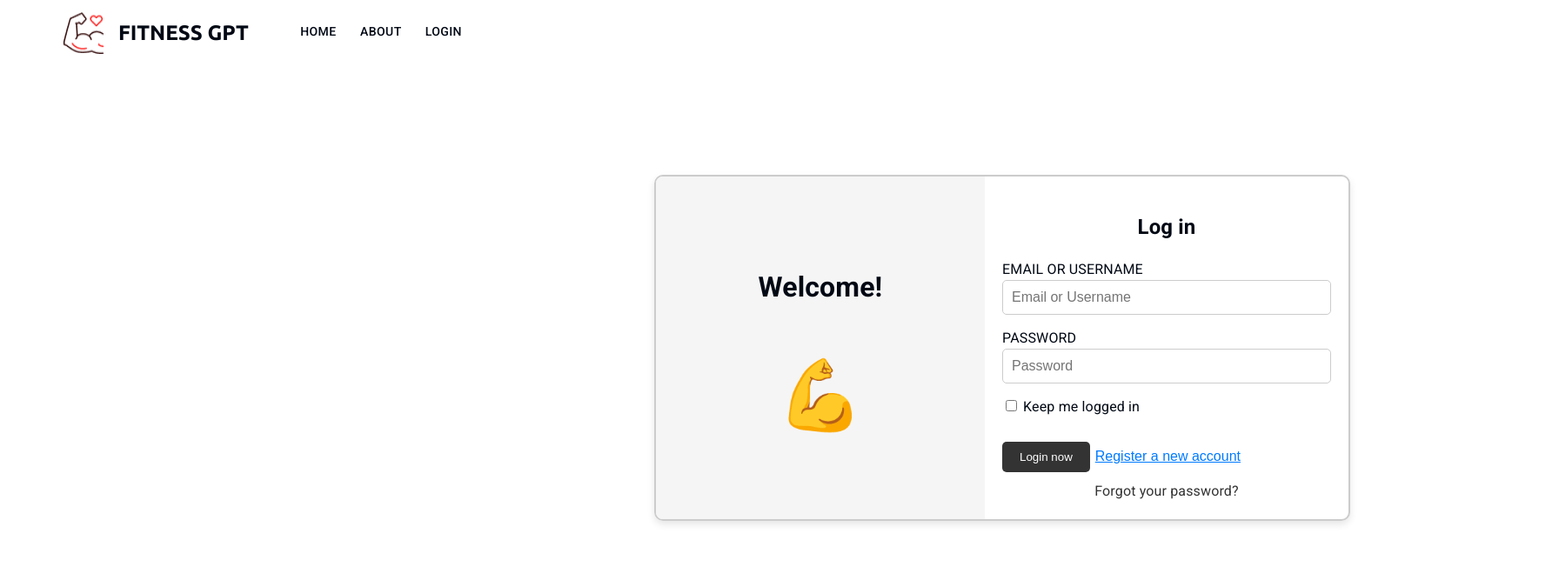
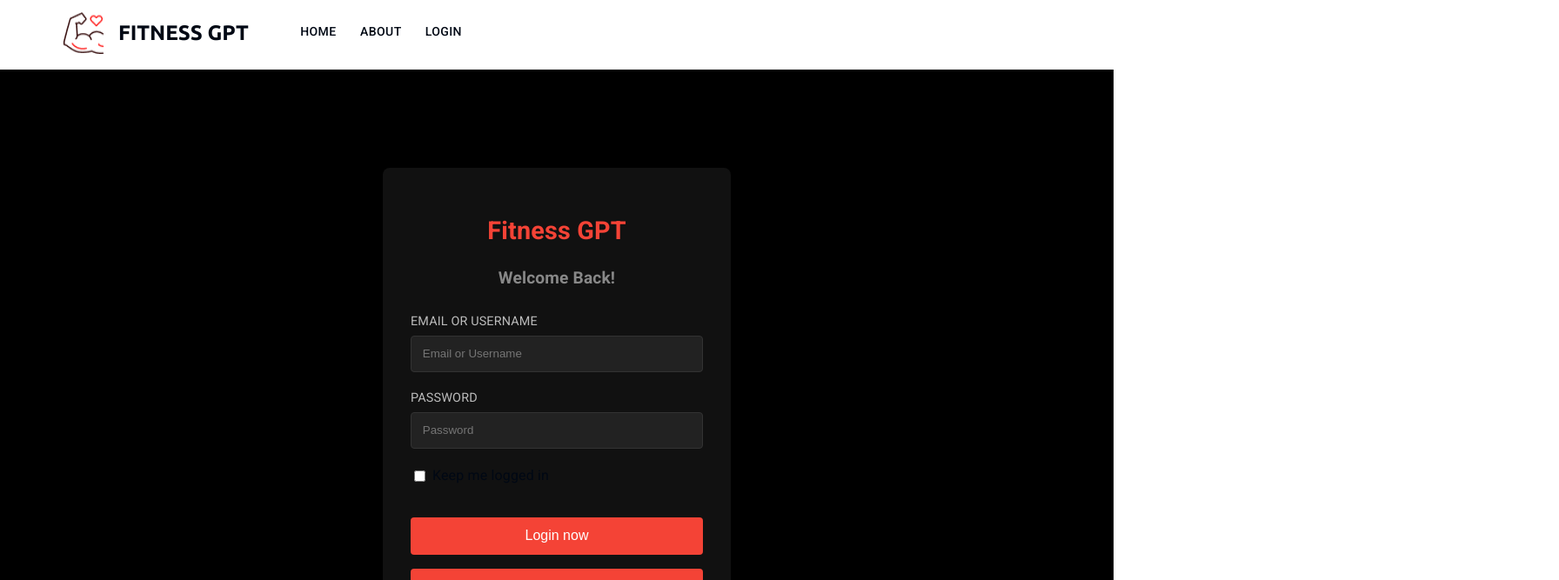
Before and after one commit to Minghao1999/Fitness_GPT, a React (Vite) app in the folder frontend/: page /login in a window 1280 px wide. Shown: the top 667 px of the page at 87% size, 1792 px wide, since content can reach past the window. Built offline with nearby package versions, Linux system fonts and the light colour scheme.

Commit message:
change login and register page UI

```diff
--- a/frontend/src/Pages/Login.tsx
+++ b/frontend/src/Pages/Login.tsx
@@ -1,39 +1,37 @@
-import React, {useState, ChangeEvent, FormEvent} from 'react';
+import React, { useState, ChangeEvent, FormEvent } from 'react';
 import './Styles/Login.css';
-import {loginUser} from "../services/authServices.tsx";
+import { loginUser } from "../services/authServices.tsx";
 
 const Login: React.FC = () => {
     const [email, setEmail] = useState<string>('');
     const [password, setPassword] = useState<string>('');
-    const [errorMessage, setErrorMessage] = useState<String>('')
-    const [successMessage, setSuccessMessage] = useState<String>('')
+    const [errorMessage, setErrorMessage] = useState<string>('');
+    const [successMessage, setSuccessMessage] = useState<string>('');
 
-    const handleLogin =async (e: FormEvent) => {
+    const handleLogin = async (e: FormEvent) => {
         e.preventDefault();
-        try{
-            const token = await loginUser(email, password)
-            setSuccessMessage('Login successful!')
-            setErrorMessage('')
-            localStorage.setItem('token', token)
-            window.location.href = '/common'
-        }catch (error){
-            setErrorMessage('Login failed. Please check your credentials.')
-            console.log('Login error:', error)
+        try {
+            const token = await loginUser(email, password);
+            setSuccessMessage('Login successful!');
+            setErrorMessage('');
+            localStorage.setItem('token', token);
+            window.location.href = '/common';
+        } catch (error) {
+            setErrorMessage('Login failed. Please check your credentials.');
+            console.log('Login error:', error);
         }
     };
 
     return (
-        <div className="login-page-wrapper">
-            <div className="login-page">
-                <div className="login-left">
-                    <h1>Welcome!</h1>
-                    <div className="smiley-face">💪</div>
+        <div className="login-container">
+            <div className="login-box">
+                <div className="login-header">
+                    <h1>Fitness GPT</h1>
+                    <h2>Welcome Back!</h2>
                 </div>
-                <div className="login-right">
-                    <h2>Log in</h2>
-                    {errorMessage && <p>{errorMessage}</p>}
-                    {successMessage && <p>{successMessage}</p>}
-                    <form onSubmit={handleLogin}>
+                {errorMessage && <p className="error-message">{errorMessage}</p>}
+                {successMessage && <p className="success-message">{successMessage}</p>}
+                <form onSubmit={handleLogin} className="login-form">
                     <div className="form-group">
                         <label>EMAIL OR USERNAME</label>
                         <input
@@ -54,18 +52,21 @@ const Login: React.FC = () => {
                             required
                         />
                     </div>
-                        <div className="form-group">
-                            <input type="checkbox"/> Keep me logged in
+                    <div className="form-group checkbox-group">
+                        <input type="checkbox" /> Keep me logged in
                     </div>
                     <button type="submit" className="login-button">Login now</button>
-                        <button className="register2-button" onClick={() => window.location.href = '/register'}>
+                    <button
+                        type="button"
+                        className="register-button"
+                        onClick={() => (window.location.href = '/register')}
+                    >
                         Register a new account
                     </button>
                 </form>
                 <a href="#" className="forgot-password">Forgot your password?</a>
             </div>
         </div>
-        </div>
     );
 };
 
--- a/frontend/src/Pages/Register.tsx
+++ b/frontend/src/Pages/Register.tsx
@@ -1,5 +1,5 @@
-import React, {useState, ChangeEvent, FormEvent} from 'react';
-import {registerUser} from '../services/authServices.tsx'
+import React, { useState, ChangeEvent, FormEvent } from 'react';
+import { registerUser } from '../services/authServices.tsx';
 import './Styles/Register.css';
 
 const Register: React.FC = () => {
@@ -7,36 +7,34 @@ const Register: React.FC = () => {
     const [email, setEmail] = useState<string>('');
     const [password, setPassword] = useState<string>('');
     const [phone, setPhone] = useState<string>('');
-    const [message, setMessage] = useState<string>('')
+    const [message, setMessage] = useState<string>('');
 
-    const handleRegister =async (e: FormEvent) => {
+    const handleRegister = async (e: FormEvent) => {
         e.preventDefault();
-        try{
+        try {
             const data = await registerUser({
                 username,
                 email,
                 password,
                 phone
-            })
-            setMessage('Registration successful!')
-            console.log('Registration user data:', data)
-        }catch (error){
-            setMessage('Registration failed. Try again')
+            });
+            setMessage('Registration successful!');
+            console.log('Registration user data:', data);
+        } catch (error) {
+            setMessage('Registration failed. Try again');
         }
         console.log('Username:', username, 'Email:', email, 'Phone:', phone, 'Password:', password);
     };
 
     return (
-        <div className="register-page-wrapper">
-            <div className="register-page">
-                <div className="register-left">
-                    <h1>Join Us!</h1>
-                    <div className="smiley-face">😊</div>
+        <div className="register-container">
+            <div className="register-box">
+                <div className="register-header">
+                    <h1>Fitness GPT</h1>
+                    <h2>Join Us Today!</h2>
                 </div>
-                <div className="register-right">
-                    <h2>Register</h2>
-                    {message && <p className="message">{message}</p> }
-                    <form onSubmit={handleRegister}>
+                {message && <p className="message">{message}</p>}
+                <form onSubmit={handleRegister} className="register-form">
                     <div className="form-group">
                         <label>USERNAME</label>
                         <input
@@ -81,8 +79,8 @@ const Register: React.FC = () => {
                 </form>
             </div>
         </div>
-        </div>
     );
 };
 
+
 export {Register};
--- a/frontend/src/Pages/Styles/Login.css
+++ b/frontend/src/Pages/Styles/Login.css
@@ -1,84 +1,119 @@
-.login-page-wrapper {
+
+
+.login-container {
+    display: flex;
+    justify-content: center;
+    align-items: center;
+    height: 100vh;
+    background-color: #000;
+}
+
+.login-box {
+    background-color: #111;
+    padding: 2rem;
+    width: 100%;
+    max-width: 400px;
+    border-radius: 8px;
+    box-shadow: 0px 4px 12px rgba(0, 0, 0, 0.5);
+    text-align: center;
+}
+
+.login-header h1 {
+    font-size: 1.8rem;
+    font-weight: bold;
+    color: #f44336;
+}
+
+.login-header h2 {
+    font-size: 1.2rem;
+    color: #888;
+    margin-bottom: 1.5rem;
+}
+
+.error-message, .success-message {
+    color: #f44336;
+    margin-bottom: 1rem;
+    font-size: 0.9rem;
+}
+
+.success-message {
+    color: #4CAF50;
+}
+
+.login-form .form-group {
+    margin-bottom: 1.2rem;
+    text-align: left;
+}
+
+.login-form label {
+    font-size: 0.9rem;
+    color: #bbb;
+    display: block;
+    margin-bottom: 0.3rem;
+}
+
+.login-form input[type="email"],
+.login-form input[type="password"] {
+    width: 100%;
+    padding: 0.8rem;
+    border: 1px solid #333;
+    border-radius: 4px;
+    background-color: #222;
+    color: #fff;
+}
+
+.checkbox-group {
     display: flex;
     align-items: center;
-    justify-content: center;
-    height: 100vh;
-    padding-top: 20px; /* 上边距 */
-    padding-bottom: 20px; /* 下边距 */
-    transform: translate(40%, -10%);
 }
 
-.login-page {
-    display: flex;
-    width: 800px;
-    border: 2px solid #ccc;
-    border-radius: 10px;
-    box-shadow: 0 4px 8px rgba(0, 0, 0, 0.1);
-    overflow: hidden;
-}
-
-.login-left {
-    flex: 1;
-    background-color: #f5f5f5;
-    display: flex;
-    flex-direction: column;
-    align-items: center;
-    justify-content: center;
-}
-
-.smiley-face {
-    font-size: 5rem;
-    margin-top: 20px;
-}
-
-.login-right {
-    flex: 1;
-    display: flex;
-    flex-direction: column;
-    align-items: center;
-    justify-content: center;
-    padding: 20px;
-}
-
-.form-group {
-    margin-bottom: 15px;
-    width: 100%;
-}
-
-input[type="email"],
-input[type="password"] {
-    width: 100%;
-    padding: 10px;
-    font-size: 1rem;
-    border: 1px solid #ccc;
-    border-radius: 5px;
+.checkbox-group input {
+    margin-right: 0.5rem;
 }
 
 .login-button {
+    width: 100%;
+    padding: 0.8rem;
+    border: none;
+    border-radius: 4px;
+    background-color: #f44336;
+    color: #fff;
+    font-size: 1rem;
+    cursor: pointer;
+    transition: background-color 0.3s ease;
+    margin-top: 1rem;
+}
+
+.login-button:hover {
+    background-color: #d32f2f;
+}
+
+.register-button {
+    width: 100%;
+    padding: 0.8rem;
+    border: none;
+    border-radius: 4px;
     background-color: #333;
     color: #fff;
-    padding: 10px 20px;
-    border: none;
-    border-radius: 5px;
+    font-size: 1rem;
     cursor: pointer;
+    transition: background-color 0.3s ease;
+    margin-top: 0.5rem;
+}
+
+.register-button:hover {
+    background-color: #555;
 }
 
 .forgot-password {
-    margin-top: 10px;
-    color: #333;
+    display: block;
+    margin-top: 1rem;
+    font-size: 0.9rem;
+    color: #888;
     text-decoration: none;
-}
-/* 登录按钮样式 */
-.register2-button {
-    margin-top: 20px;
-    color: #007bff;
-    background: none;
-    border: none;
-    cursor: pointer;
-    font-size: 1rem;
-    text-decoration: underline;
+    transition: color 0.3s ease;
 }
 
-.register2-button:hover {
-    color: #0056b3;
+.forgot-password:hover {
+    color: #f44336;
 }
--- a/frontend/src/Pages/Styles/Register.css
+++ b/frontend/src/Pages/Styles/Register.css
@@ -1,65 +1,75 @@
-.register-page-wrapper {
+.register-container {
     display: flex;
+    justify-content: center;
     align-items: center;
-    justify-content: center;
     height: 100vh;
-    padding-top: 20px; /* 上边距 */
-    padding-bottom: 20px; /* 下边距 */
-    transform: translate(40%, -10%);
+    background-color: #000;
 }
 
-.register-page {
-    display: flex;
-    width: 800px;
-    border: 2px solid #ccc;
-    border-radius: 10px;
-    box-shadow: 0 4px 8px rgba(0, 0, 0, 0.1);
-    overflow: hidden;
+.register-box {
+    background-color: #111;
+    padding: 2rem;
+    width: 100%;
+    max-width: 400px;
+    border-radius: 8px;
+    box-shadow: 0px 4px 12px rgba(0, 0, 0, 0.5);
+    text-align: center;
 }
 
-.register-left {
-    flex: 1;
-    background-color: #f5f5f5;
-    display: flex;
-    flex-direction: column;
-    align-items: center;
-    justify-content: center;
+.register-header h1 {
+    font-size: 1.8rem;
+    font-weight: bold;
+    color: #f44336;
 }
 
-.smiley-face {
-    font-size: 5rem;
-    margin-top: 20px;
+.register-header h2 {
+    font-size: 1.2rem;
+    color: #888;
+    margin-bottom: 1.5rem;
 }
 
-.register-right {
-    flex: 1;
-    display: flex;
-    flex-direction: column;
-    align-items: center;
-    justify-content: center;
-    padding: 20px;
+.message {
+    color: #f44336;
+    margin-bottom: 1rem;
+    font-size: 0.9rem;
 }
 
-.form-group {
-    margin-bottom: 15px;
-    width: 100%;
+.register-form .form-group {
+    margin-bottom: 1.2rem;
+    text-align: left;
 }
 
-input[type="text"],
-input[type="email"],
-input[type="password"] {
+.register-form label {
+    font-size: 0.9rem;
+    color: #bbb;
+    display: block;
+    margin-bottom: 0.3rem;
+}
+
+.register-form input[type="text"],
+.register-form input[type="email"],
+.register-form input[type="password"] {
     width: 100%;
-    padding: 10px;
-    font-size: 1rem;
-    border: 1px solid #ccc;
-    border-radius: 5px;
+    padding: 0.8rem;
+    border: 1px solid #333;
+    border-radius: 4px;
+    background-color: #222;
+    color: #fff;
 }
 
 .register-button {
-    background-color: #333;
+    width: 100%;
+    padding: 0.8rem;
+    border: none;
+    border-radius: 4px;
+    background-color: #f44336;
     color: #fff;
-    padding: 10px 20px;
-    border: none;
-    border-radius: 5px;
+    font-size: 1rem;
     cursor: pointer;
+    transition: background-color 0.3s ease;
+    margin-top: 1rem;
 }
+
+.register-button:hover {
+    background-color: #d32f2f;
+}
--- a/frontend/src/main.tsx
+++ b/frontend/src/main.tsx
@@ -8,6 +8,7 @@ import Home from "./Pages/Home.tsx";
 import Login from "./Pages/Login.tsx";
 import {Register} from "./Pages/Register.tsx";
 import App from "./App.tsx";
+import About from "./Pages/About.tsx";
 
 const root = ReactDOM.createRoot(document.getElementById('root'));
 
@@ -20,6 +21,7 @@ root.render(
                     <Routes>
                         <Route path="/" element={<App/>}>
                             <Route index element={<Home/>}/>
+                            <Route path="/about" element={<About/>}/>
                             <Route path="/login" element={<Login/>}/>
                             <Route path="/register" element={<Register/>}/>
                         </Route>
```
Also changed, not shown: frontend/src/Pages/About.tsx (added, +13 -0 lines). Lines whose indentation alone changed are shown as unchanged.
